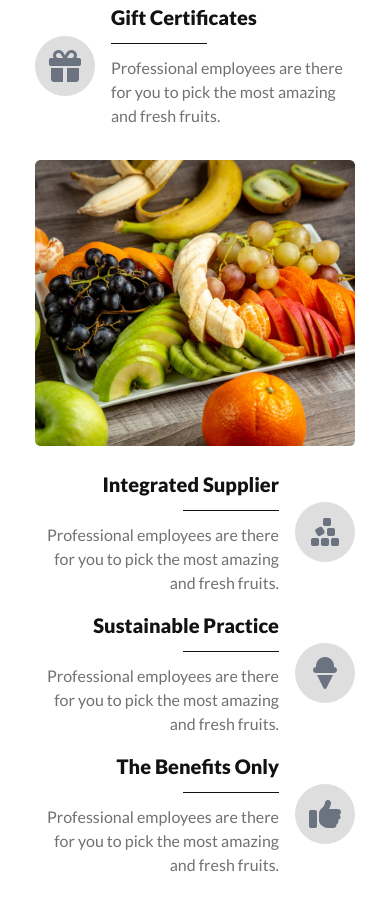
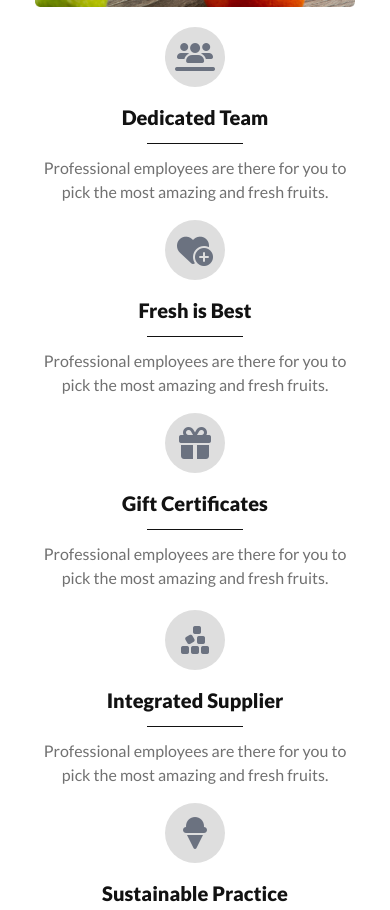
Before and after one commit to mdZahidulIslam15/fruit-brust-assignment3, a plain HTML site: page index.html in a window 390 px wide. Shown: the part 5020-5930 px from the top of the page. Drawn offline with nearby package versions, Linux system fonts and the light colour scheme.

Commit message:
choose section finally done Alhamdulillah

```diff
--- a/index.html
+++ b/index.html
@@ -3,6 +3,9 @@
   <head>
     <meta charset="UTF-8" />
     <meta name="viewport" content="width=device-width, initial-scale=1.0" />
+
+    <!-- favicon -->
+    <link rel="shortcut icon" href="./images/logo.png" type="image/x-icon" />
 
     <!-- tailwind and daisy ui link -->
     <link
@@ -1070,7 +1073,7 @@
         class="lg:max-w-screen-xl md:max-w-screen-sm max-w-xs mx-auto lg:py-5 md:px-6 lg:mb-9 md:mb-6 mb-4"
       >
         <div class="choose">
-          <div class="text-center">
+          <div class="top-text text-center">
             <h1 class="md:text-5xl text-2xl font-extrabold text-[#121212]">
               Why Choose Us
             </h1>
@@ -1082,10 +1085,18 @@
           </div>
 
           <!-- three box section -->
-          <div class="grid lg:grid-cols-3 grid-cols-1 gap-8">
-            <div class="left-text">
-              <!-- dedicated tem section -->
-              <div class="ist flex items-center gap-4">
+          <!-- grid lg:grid-cols-3 grid-cols-1 gap-8 -->
+          <div
+            class="flex lg:flex-row md:flex-col lg:gap-2 md:gap-4 gap-5 flex-col"
+          >
+            <div
+              class="flex lg:flex-row md:flex-col lg:gap-2 md:gap-4 gap-5 flex-col-reverse lg:w-2/3"
+            >
+              <div class="left-text lg:w-1/2">
+                <!-- dedicated team section -->
+                <div
+                  class="ist flex md:flex-row flex-col md:text-start text-center items-center gap-4"
+                >
                   <div class="">
                     <i
                       class="fa-solid fa-2x fa-users-line w-[60px] h-[60px] bg-[#DEDEDE] rounded-full flex justify-center items-center text-gray-500"
@@ -1093,10 +1104,14 @@
                   </div>
 
                   <div class="text-ist">
-                  <h1 class="md:text-2xl text-xl font-extrabold text-[#121212]">
+                    <h1
+                      class="md:text-2xl text-xl font-extrabold text-[#121212]"
+                    >
                       Dedicated Team
                     </h1>
+                    <div class="flex md:justify-start justify-center">
                       <p class="bg-[#121212] w-24 h-[1px] my-3"></p>
+                    </div>
                     <p class="text-base font-medium text-[#717171]">
                       Professional employees are there for you to pick the most
                       amazing and fresh fruits.
@@ -1105,7 +1120,9 @@
                 </div>
 
                 <!-- fresh is best -->
-              <div class="ist flex items-center gap-4 my-4">
+                <div
+                  class="ist my-4 flex md:flex-row flex-col md:text-start text-center items-center gap-4"
+                >
                   <div class="">
                     <i
                       class="fa-solid fa-2x fa-heart-circle-plus w-[60px] h-[60px] bg-[#DEDEDE] rounded-full flex justify-center items-center text-gray-500"
@@ -1113,10 +1130,14 @@
                   </div>
 
                   <div class="text-ist">
-                  <h1 class="md:text-2xl text-xl font-extrabold text-[#121212]">
+                    <h1
+                      class="md:text-2xl text-xl font-extrabold text-[#121212]"
+                    >
                       Fresh is Best
                     </h1>
+                    <div class="flex md:justify-start justify-center">
                       <p class="bg-[#121212] w-24 h-[1px] my-3"></p>
+                    </div>
                     <p class="text-base font-medium text-[#717171]">
                       Professional employees are there for you to pick the most
                       amazing and fresh fruits.
@@ -1125,7 +1146,9 @@
                 </div>
 
                 <!-- gift certificates -->
-              <div class="ist flex items-center gap-4">
+                <div
+                  class="ist flex md:flex-row flex-col md:text-start text-center items-center gap-4"
+                >
                   <div class="">
                     <i
                       class="fa-solid fa-2x fa-gift w-[60px] h-[60px] bg-[#DEDEDE] rounded-full flex justify-center items-center text-gray-500"
@@ -1133,10 +1156,14 @@
                   </div>
 
                   <div class="text-ist">
-                  <h1 class="md:text-2xl text-xl font-extrabold text-[#121212]">
+                    <h1
+                      class="md:text-2xl text-xl font-extrabold text-[#121212]"
+                    >
                       Gift Certificates
                     </h1>
+                    <div class="flex md:justify-start justify-center">
                       <p class="bg-[#121212] w-24 h-[1px] my-3"></p>
+                    </div>
                     <p class="text-base font-medium text-[#717171]">
                       Professional employees are there for you to pick the most
                       amazing and fresh fruits.
@@ -1147,28 +1174,36 @@
               </div>
 
               <!-- image section -->
-            <div class="img -mb-2 flex justify-center items-center">
-              <img src="./images/whychoose1.png" alt="" />
+              <div class="img lg:w-1/2">
+                <img
+                  class="h-full w-full"
+                  src="./images/whychoose1.png"
+                  alt=""
+                />
+              </div>
             </div>
 
             <!-- right section -->
-            <div class="right-text">
+            <div class="right-text lg:w-1/3">
               <div class="right-all">
                 <!-- Integrated Supplier section -->
-                <div class="ist flex flex-row-reverse items-center gap-4">
+                <!-- flex md:flex-row flex-col md:text-start text-center items-center gap-4 -->
+                <div
+                  class="ist flex md:flex-row-reverse flex-col md:text-end text-center items-center gap-4"
+                >
                   <div class="">
                     <i
                       class="fa-solid fa-2x fa-cubes-stacked w-[60px] h-[60px] bg-[#DEDEDE] rounded-full flex justify-center items-center text-gray-500"
                     ></i>
                   </div>
 
-                  <div class="text-ist text-right">
+                  <div class="text-ist">
                     <h1
                       class="md:text-2xl text-xl font-extrabold text-[#121212]"
                     >
                       Integrated Supplier
                     </h1>
-                    <div class="flex justify-end">
+                    <div class="flex md:justify-end justify-center">
                       <p class="bg-[#121212] w-24 h-[1px] my-3"></p>
                     </div>
                     <p class="text-base font-medium text-[#717171]">
@@ -1179,20 +1214,22 @@
                 </div>
 
                 <!-- Sustainable Practice -->
-                <div class="ist flex flex-row-reverse items-center gap-4 my-4">
+                <div
+                  class="ist flex md:flex-row-reverse flex-col md:text-end text-center items-center gap-4 my-4"
+                >
                   <div class="">
                     <i
                       class="fa-solid fa-2x fa-ice-cream w-[60px] h-[60px] bg-[#DEDEDE] rounded-full flex justify-center items-center text-gray-500"
                     ></i>
                   </div>
 
-                  <div class="text-ist text-right">
+                  <div class="text-ist">
                     <h1
                       class="md:text-2xl text-xl font-extrabold text-[#121212]"
                     >
                       Sustainable Practice
                     </h1>
-                    <div class="flex justify-end">
+                    <div class="flex md:justify-end justify-center">
                       <p class="bg-[#121212] w-24 h-[1px] my-3"></p>
                     </div>
                     <p class="text-base font-medium text-[#717171]">
@@ -1203,20 +1240,22 @@
                 </div>
 
                 <!-- The Benefits Only -->
-                <div class="ist flex flex-row-reverse items-center gap-4">
+                <div
+                  class="ist flex md:flex-row-reverse flex-col md:text-end text-center items-center gap-4"
+                >
                   <div class="">
                     <i
                       class="fa-solid fa-2x fa-thumbs-up w-[60px] h-[60px] bg-[#DEDEDE] rounded-full flex justify-center items-center text-gray-500"
                     ></i>
                   </div>
 
-                  <div class="text-ist text-right">
+                  <div class="text-ist">
                     <h1
                       class="md:text-2xl text-xl font-extrabold text-[#121212]"
                     >
                       The Benefits Only
                     </h1>
-                    <div class="flex justify-end">
+                    <div class="flex md:justify-end justify-center">
                       <p class="bg-[#121212] w-24 h-[1px] my-3"></p>
                     </div>
                     <p class="text-base font-medium text-[#717171]">
@@ -1237,7 +1276,7 @@
     <!-- main section start -->
 
     <!-- footer section start -->
-    <footer></footer>
+    <footer class="max-w-sm w-2/3 h-full"></footer>
     <!-- footer section start -->
   </body>
 </html>
```
Lines whose indentation alone changed are shown as unchanged.
